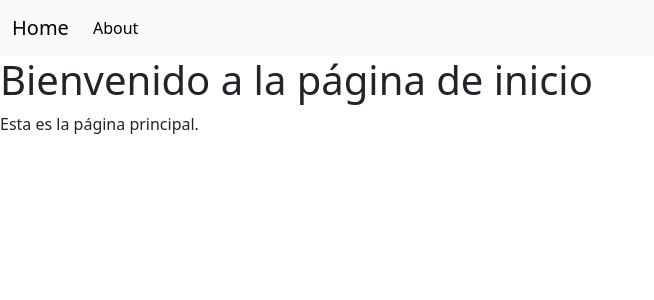
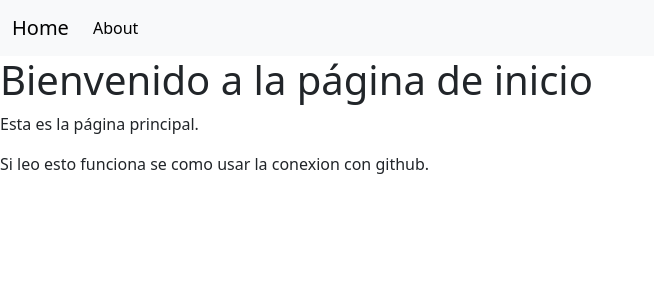
Before and after one commit to desesperacion2/capstone, a React (Create React App) app: page / in a window 1280 px wide. Shown: the top 300 px of the page, without its empty margins (0-654 px from the left). Built offline with nearby package versions, Linux system fonts and the light colour scheme.

Commit message:
prueba 1

```diff
--- a/src/components/Home.js
+++ b/src/components/Home.js
@@ -5,6 +5,7 @@ const Home = () => {
     <div>
       <h1>Bienvenido a la página de inicio</h1>
       <p>Esta es la página principal.</p>
+      <p> Si leo esto funciona se como usar la conexion con github.</p>
     </div>
   );
 };
```
